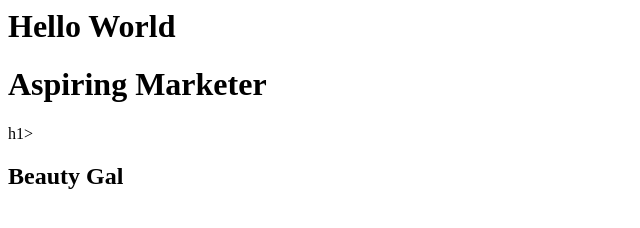
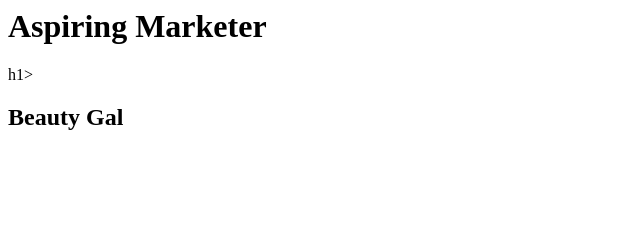
Before and after one commit to lafbeauty/lafbeauty.github.io, a plain HTML site: page index.html in a window 1280 px wide. Shown: the whole page, without its empty margins (0-640 px from the left). Drawn offline with Linux system fonts and the light colour scheme.

Commit message:
website body

```diff
--- a/index.html
+++ b/index.html
@@ -1,5 +1,6 @@
 
-<h1>Hello World</h1><head>
+<html>
+<head>
 <title>Laura A. Floyd</title>
 </head>
 <body>
```
